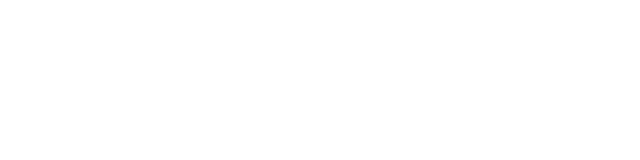
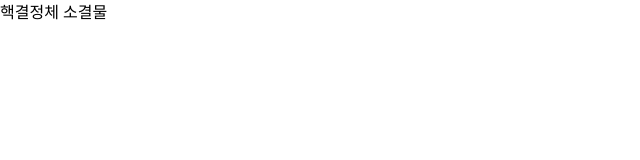
Before and after one commit to nadering/arknights-toolbox, a Next.js app: page / in a window 1280 px wide. Shown: the top 160 px of the page, without its empty margins (0-640 px from the left). Built offline with nearby package versions, Linux system fonts and the light colour scheme.

Commit message:
Fix: 메모리 칩의 ESLint 관련 이슈 해결
- 메모리 칩에 상호 참조 관계가 있어, const로 선언할 수가 없기 때문에 메모리 칩 파일의 prefer-const 규칙을 비활성화함

```diff
--- a/src/app/page.tsx
+++ b/src/app/page.tsx
@@ -84,7 +84,12 @@ export default function Home() {
 
   useEffect(() => {
     setUserDepotWithJSON(JSONString);
+    // eslint-disable-next-line react-hooks/exhaustive-deps
   }, []);
 
-  return <></>;
+  return (
+    <div>
+      <p>{userDepot.Upgrade.at(0)?.material.name}</p>
+    </div>
+  );
 }
--- a/src/data/material/memory-chip.ts
+++ b/src/data/material/memory-chip.ts
@@ -1,6 +1,9 @@
 import Material from "./material";
 
 // 메모리 칩 계열
+//
+/* eslint-disable prefer-const */
+// 상호 참조를 해결하기 위해 const로 선언하지 않고 let으로 변수를 먼저 선언 후 할당
 
 /** 칩 첨가제 */
 export const chipCatalyst: Material = {
@@ -10,7 +13,7 @@ export const chipCatalyst: Material = {
   tier: 4,
 };
 
-// 칩 (상호 참조를 해결하기 위해, const가 아닌 let으로 선언 후 위로 올림)
+// 칩
 /** 뱅가드 칩 */
 export let vanguardChip: Material | undefined;
 
```
